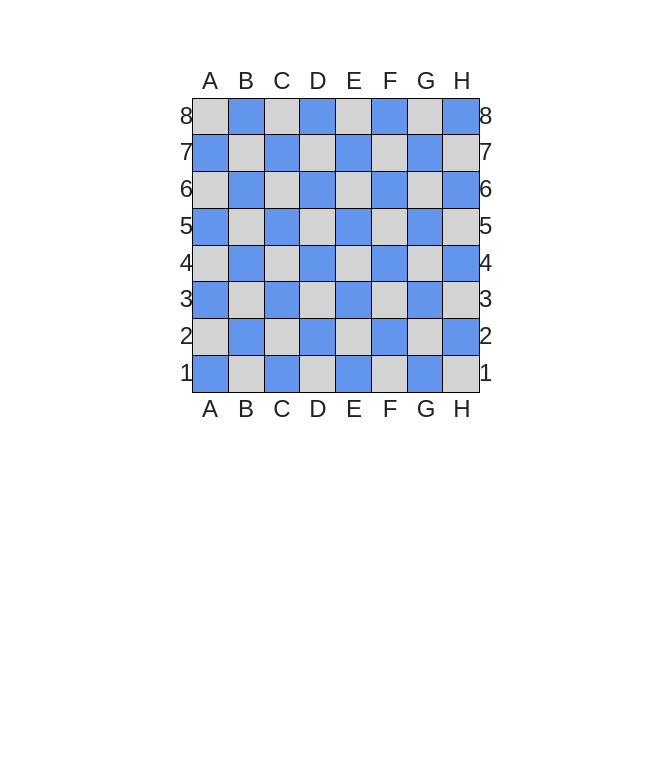
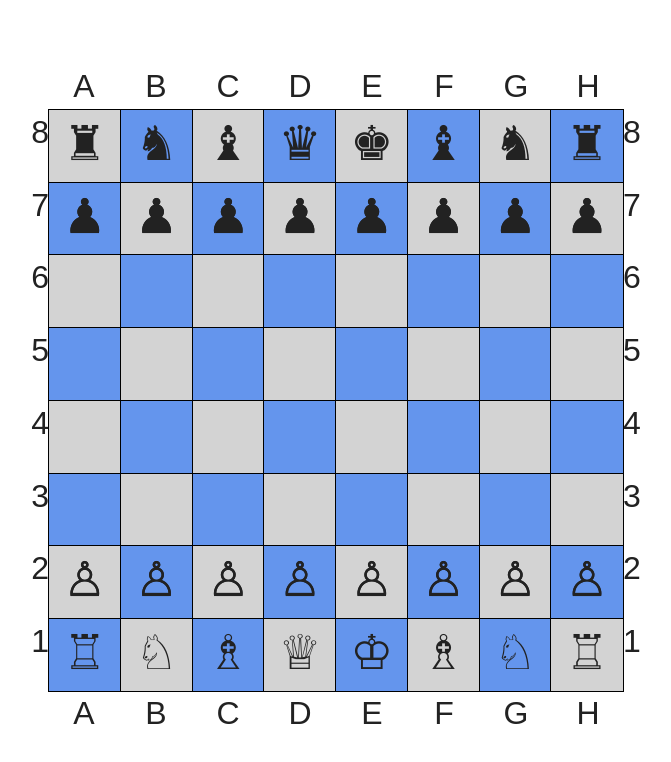
Before and after one commit to pcreglow/TIY-Chessboard, a website: page index.html in a window 1280 px wide. Shown: the whole page, without its empty margins (304-975 px from the left). Drawn offline with Linux system fonts and the light colour scheme.

Commit message:
Added chess pieces to board

```diff
--- a/css/main.css
+++ b/css/main.css
@@ -96,8 +96,8 @@ textarea {
    ========================================================================== */
 .container {
   width: 80%; margin: 5% auto;
-  min-width: 1in;
-  max-width: 3in;
+  min-width: 2in;
+  max-width: 6in;
 }
 
 .top p {
@@ -105,7 +105,7 @@ textarea {
   display: inline-block;
   width: 12.5%;
   float: left;
-  font-size: 150%;
+  font-size: 200%;
   text-align: center;
 
 }
@@ -115,7 +115,7 @@ textarea {
   display: inline-block;
   width: 12.5%;
   float: left;
-  font-size: 150%;
+  font-size: 200%;
   text-align: center;
 
 }
@@ -132,8 +132,9 @@ textarea {
 }
 .chessboard .row::before,
 .chessboard .row::after {
-  font-size: 150%;
+  font-size: 200%;
   position: absolute;
+  text-align: center;
 }
 .chessboard .row::before {
   right: 100%;
@@ -141,6 +142,7 @@ textarea {
 .chessboard .row::after {
   left: 100%;
 }
+
 .chessboard .rank-8::before,
 .chessboard .rank-8::after {
   content: '8';
@@ -197,12 +199,105 @@ textarea {
 .piece {
 
 }
-.white {
+.white-pawn::before,
+.white-pawn::after {
+  content: "\2659";
+  position: absolute;
+  width: 12.5%;
+  text-align: center;
+  font-size: 300%;
+  margin: 0; padding: 0;
+}
+.white-rook::before {
+  content: "\2656";
+  position: absolute;
+  width: 12.5%;
+  text-align: center;
+  font-size: 300%;
+  margin: 0; padding: 0;
+}
+.white-knight::before {
+  content: "\2658";
+  position: absolute;
+  width: 12.5%;
+  text-align: center;
+  font-size: 300%;
+  margin: 0; padding: 0;
+}
+.white-bishop::before {
+  content: "\2657";
+  position: absolute;
+  width: 12.5%;
+  text-align: center;
+  font-size: 300%;
+  margin: 0; padding: 0;
+}
+.white-queen::before {
+  content: "\2655";
+  position: absolute;
+  width: 12.5%;
+  text-align: center;
+  font-size: 300%;
+  margin: 0; padding: 0;
+}
+.white-king::before {
+  content: "\2654";
+  position: absolute;
+  width: 12.5%;
+  text-align: center;
+  font-size: 300%;
+  margin: 0; padding: 0;
+}
+.black-pawn::before,
+.black-pawn::after {
+  content: "\265f";
+  position: absolute;
+  width: 12.5%;
+  text-align: center;
+  font-size: 300%;
+  margin: 0; padding: 0;
+}
+.black-rook::before {
+  content: "\265c";
+  position: absolute;
+  width: 12.5%;
+  text-align: center;
+  font-size: 300%;
+  margin: 0; padding: 0;
+}
+.black-knight::before {
+  content: "\265e";
+  position: absolute;
+  width: 12.5%;
+  text-align: center;
+  font-size: 300%;
+  margin: 0; padding: 0;
+}
+.black-bishop::before {
+  content: "\265d";
+  position: absolute;
+  width: 12.5%;
+  text-align: center;
+  font-size: 300%;
+  margin: 0; padding: 0;
+}
+.black-queen::before {
+  content: "\265b";
+  position: absolute;
+  width: 12.5%;
+  text-align: center;
+  font-size: 300%;
+  margin: 0; padding: 0;
+}
+.black-king::before {
+  content: "\265a";
+  position: absolute;
+  width: 12.5%;
+  text-align: center;
+  font-size: 300%;
+  margin: 0; padding: 0;
+}
 
-}
-.rook {
-
-}
 .piece-white-rook {
   /* What goes here? */
 }
--- a/index.html
+++ b/index.html
@@ -40,25 +40,25 @@
     <div class="chessboard">
 
       <ul class="row rank-8">
-        <li class="square file-a"></li>
-        <li class="square file-b"></li>
-        <li class="square file-c"></li>
-        <li class="square file-d"></li>
-        <li class="square file-e"></li>
-        <li class="square file-f"></li>
-        <li class="square file-g"></li>
-        <li class="square file-h"></li>
+        <li class="square file-a black-rook"></li>
+        <li class="square file-b black-knight"></li>
+        <li class="square file-c black-bishop"></li>
+        <li class="square file-d black-queen"></li>
+        <li class="square file-e black-king"></li>
+        <li class="square file-f black-bishop"></li>
+        <li class="square file-g black-knight"></li>
+        <li class="square file-h black-rook"></li>
       </ul>
 
       <ul class="row rank-7">
-        <li class="square file-a"></li>
-        <li class="square file-b"></li>
-        <li class="square file-c"></li>
-        <li class="square file-d"></li>
-        <li class="square file-e"></li>
-        <li class="square file-f"></li>
-        <li class="square file-g"></li>
-        <li class="square file-h"></li>
+        <li class="square file-a black-pawn"></li>
+        <li class="square file-b black-pawn"></li>
+        <li class="square file-c black-pawn"></li>
+        <li class="square file-d black-pawn"></li>
+        <li class="square file-e black-pawn"></li>
+        <li class="square file-f black-pawn"></li>
+        <li class="square file-g black-pawn"></li>
+        <li class="square file-h black-pawn"></li>
       </ul>
 
       <ul class="row rank-6">
@@ -106,27 +106,27 @@
       </ul>
 
       <ul class="row rank-2">
-        <li class="square file-a"></li>
+        <li class="square file-a white-pawn"></li>
         <!-- single square -->
-        <li class="square file-b"></li>
-        <li class="square file-c"></li>
-        <li class="square file-d"></li>
-        <li class="square file-e"></li>
-        <li class="square file-f"></li>
-        <li class="square file-g"></li>
-        <li class="square file-h"></li>
+        <li class="square file-b white-pawn"></li>
+        <li class="square file-c white-pawn"></li>
+        <li class="square file-d white-pawn"></li>
+        <li class="square file-e white-pawn"></li>
+        <li class="square file-f white-pawn"></li>
+        <li class="square file-g white-pawn"></li>
+        <li class="square file-h white-pawn"></li>
       </ul>
 
       <ul class="row rank-1">
         <!-- .row -->
-        <li class="square file-a"></li>
-        <li class="square file-b"></li>
-        <li class="square file-c"></li>
-        <li class="square file-d"></li>
-        <li class="square file-e"></li>
-        <li class="square file-f"></li>
-        <li class="square file-g"></li>
-        <li class="square file-h"></li>
+        <li class="square file-a white-rook"></li>
+        <li class="square file-b white-knight"></li>
+        <li class="square file-c white-bishop"></li>
+        <li class="square file-d white-queen"></li>
+        <li class="square file-e white-king"></li>
+        <li class="square file-f white-bishop"></li>
+        <li class="square file-g white-knight"></li>
+        <li class="square file-h white-rook"></li>
       </ul>
       <!-- .row -->
     </div>
```
